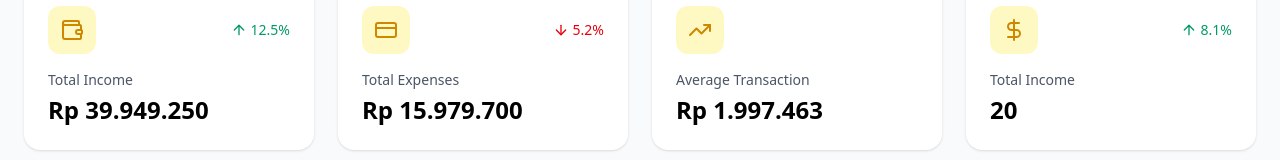
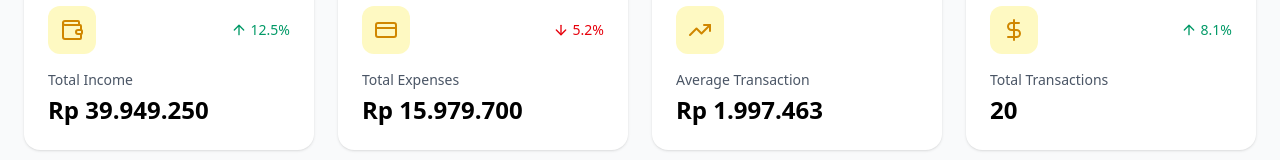
Before and after one commit to kiptr/SpendWise, a React (Vite) app: page /analytics in a window 1280 px wide. Shown: the part 122-282 px from the top of the page. Built offline with nearby package versions, Linux system fonts and the light colour scheme.

Commit message:
fix: correct typo in Analytics.tsx

```diff
--- a/src/pages/Analytics.tsx
+++ b/src/pages/Analytics.tsx
@@ -169,7 +169,7 @@ export function Analytics() {
           icon={TrendingUp}
         />
         <StatCard
-          title="Total Income"
+          title="Total Transactions"
           value={stats.transactionCount}
           icon={DollarSign}
           trend="up"
```
